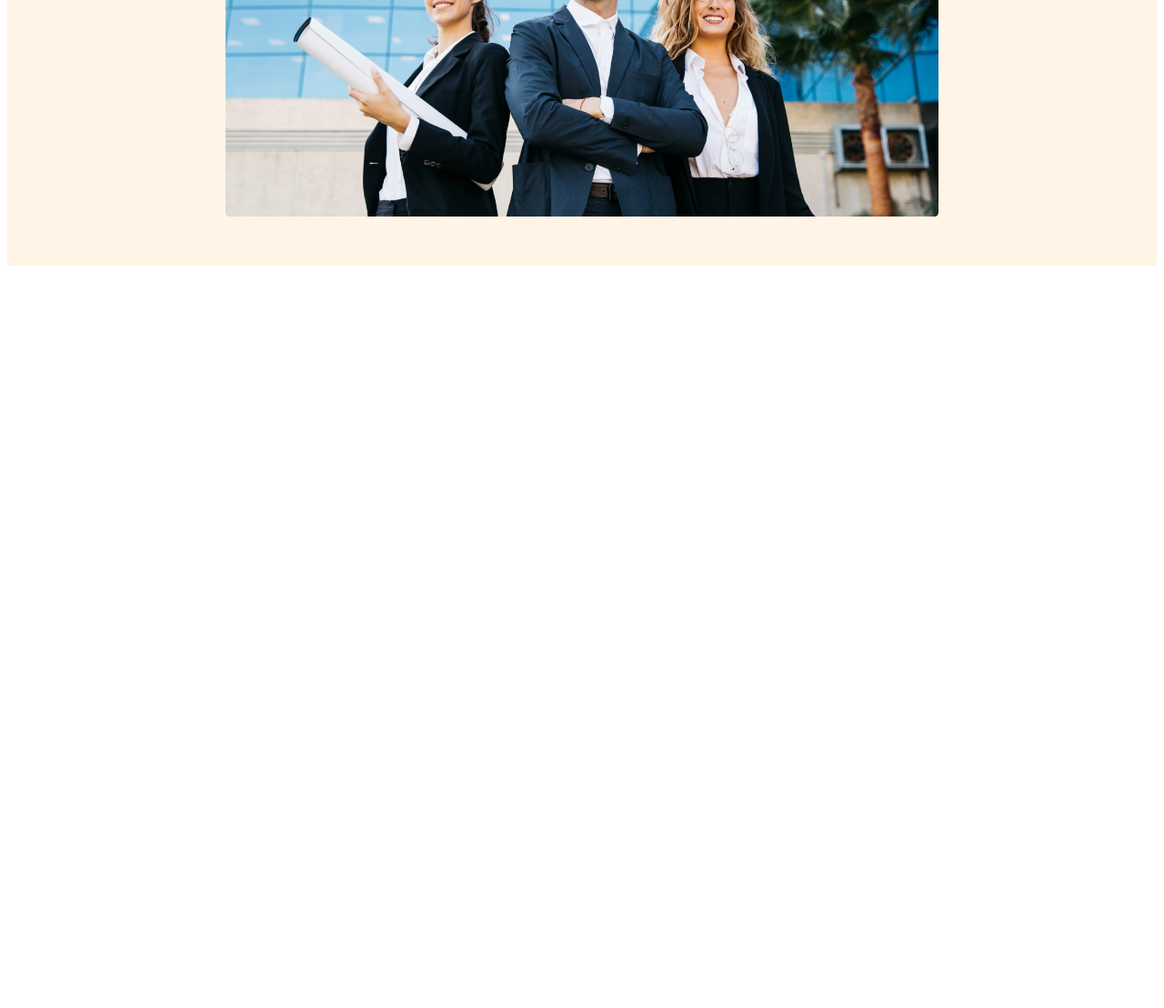
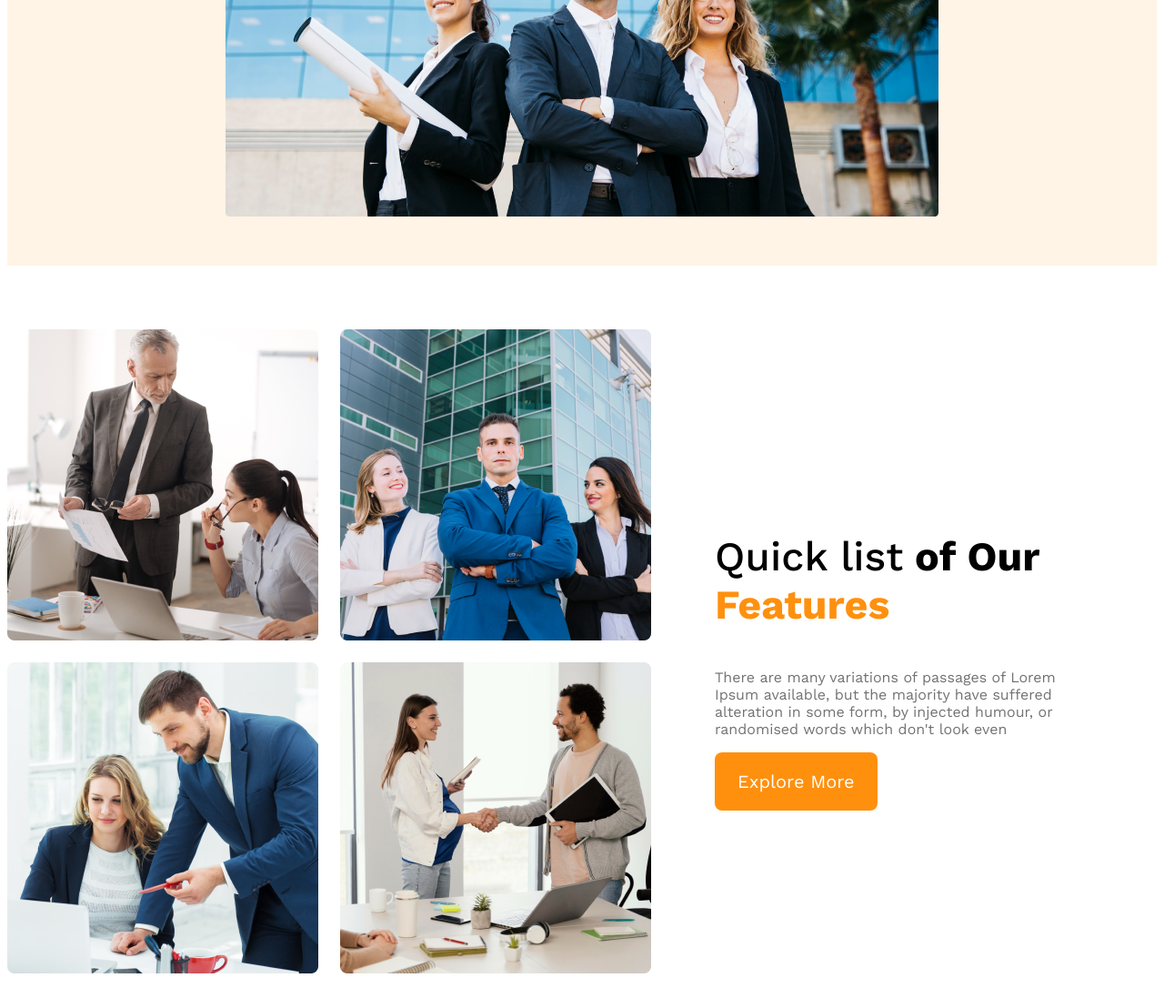
Before and after one commit to Rabiulhridoy/g3-architects-website, a plain HTML site: page index.html in a window 1280 px wide. Shown: the part 563-1671 px from the top of the page at 91% size. Before the commit the page ends 863 px from the top, so only its background shows below. Drawn offline with nearby package versions, Linux system fonts and the light colour scheme.

Commit message:
finished team section

```diff
--- a/index.html
+++ b/index.html
@@ -20,7 +20,7 @@
         <div class="banner">
            <div class="banner-content">
             <h1 class="banner-title">Brand New Group of Architects</h1>
-            <p class="banner-description">There are many variations of passages of Lorem Ipsum available, but the majority have suffered alteration in some form, by injected humour, or randomised words which don't look even</p>
+            <p class="tex-light-gray">There are many variations of passages of Lorem Ipsum available, but the majority have suffered alteration in some form, by injected humour, or randomised words which don't look even</p>
               <button class="btn-primary">Explore More</button>
            </div>
               <img src="images/banner.png" alt="">
@@ -28,6 +28,20 @@
         </div>
     </header>
     <main>
+        <section class="teams-continer">
+            <div class="teams-img-continer">
+                <img src="images/team1.png" alt="">
+                <img src="images/team2.png" alt="">
+                <img src="images/team3.png" alt="">
+                <img src="images/team4.png" alt="">
+             </div>
+            <div class="teams-content">
+                <h3 class="teams-title"><span class="quick-list">Quick list</span> <span>of Our</span> <span class="text-features"> Features</span></h3>
+                <p class="tex-light-gray">There are many variations of passages of Lorem Ipsum available, but the majority have suffered alteration in some form, by injected humour, or randomised words which don't look even</p>
+                <button class="btn-primary">Explore More</button>
+
+            </div>
+        </section>
 
     </main>
     <footer>
--- a/styles/architect.css
+++ b/styles/architect.css
@@ -5,6 +5,9 @@
 
   *{
     font-family: 'Work Sans', sans-serif;
+  }
+  .tex-light-gray{
+    color: #727272;
 }
 .btn-primary{
     border-radius: 8px;
@@ -57,13 +60,44 @@ nav id a{
     font-weight: 700px;
     color: #131313;
 }
-.banner-description{
-    color: #727272;
-}
+
 .banner img{
     margin-top: 20px;
     width: 100%;
 }
+
+
+/*main styles*/
+main{
+  max-width: 1440px;
+  margin: 70px auto;
+}
+/*teams styles*/
+.teams-continer{
+  display: flex;
+  align-items: center;
+}
+.teams-img-continer{
+  display: grid;
+  grid-template-columns: repeat(2 , 1fr);
+  gap: 1.5rem;
+}
+.teams-content{
+  padding-left: 70px;
+  padding-right: 70px;
+
+}
+.teams-title{
+  font-size: 2.8rem;
+}
+.teams-title .quick-list{
+ font-weight: 500;
+}
+.teams-title .text-features{
+  color: #FF900E;
+  font-weight: 700;
+}
+
 
 /*responsive media qieries*/
 /*mobile devices*/
@@ -71,17 +105,26 @@ nav id a{
   header{
       padding: 20px;
   }
-    nav{
+  nav,
+  .teams-continer
+  {
       flex-direction: column;
   }
+  .teams-img-continer{
+    grid-template-columns: 1fr;
+  }
+  .teams-content{
+    padding-left: 20x;
+    padding-right: 20px;
 
+  }
 }
 /*tablet or medium devices*/
 @media screen and (min-width:576px) and (max-width:960px) {
   header{
       padding: 50px;
   }
-    nav{
+  nav,.teams-continer{
       flex-direction: column;
   }
 
```
Lines whose indentation alone changed are shown as unchanged.
